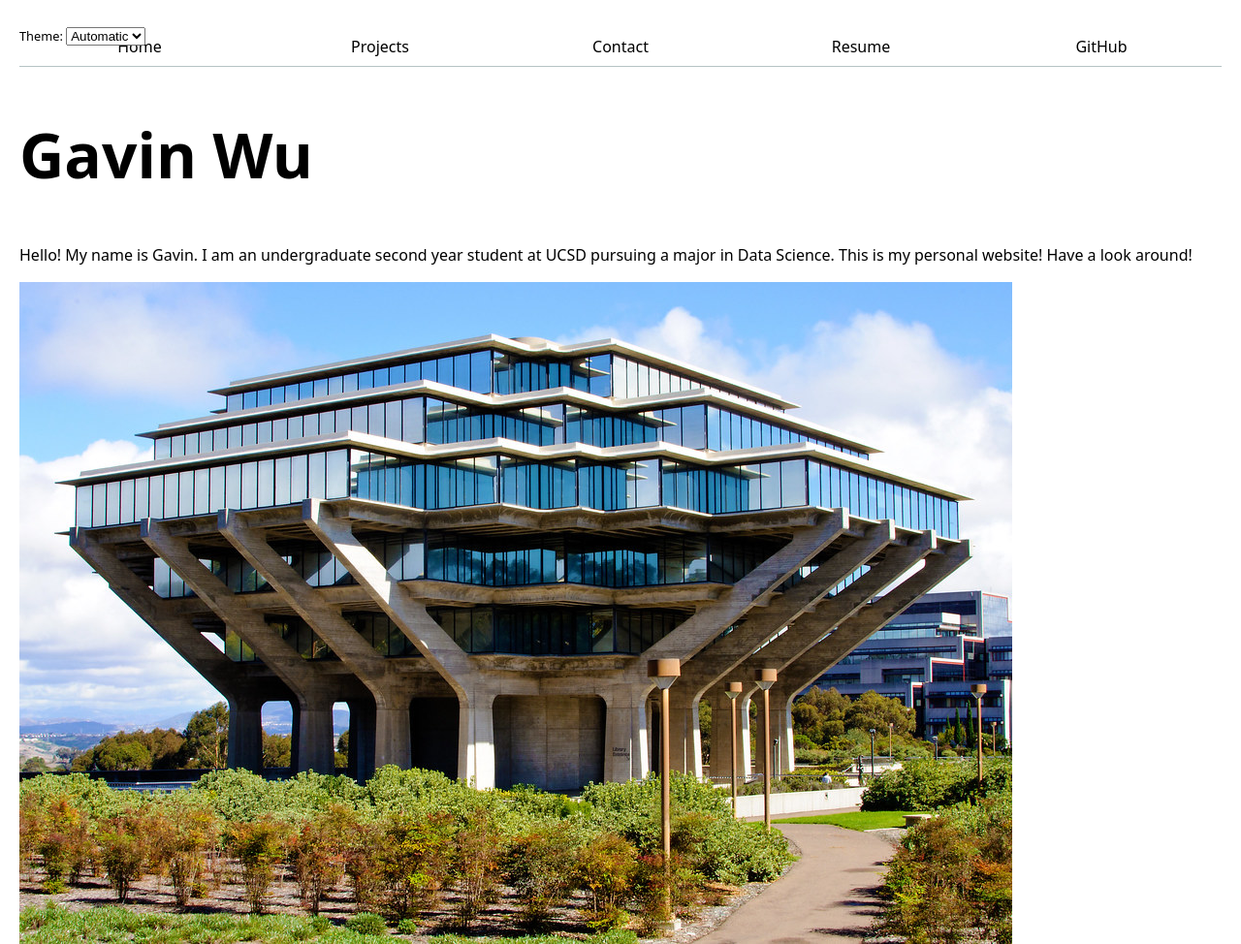
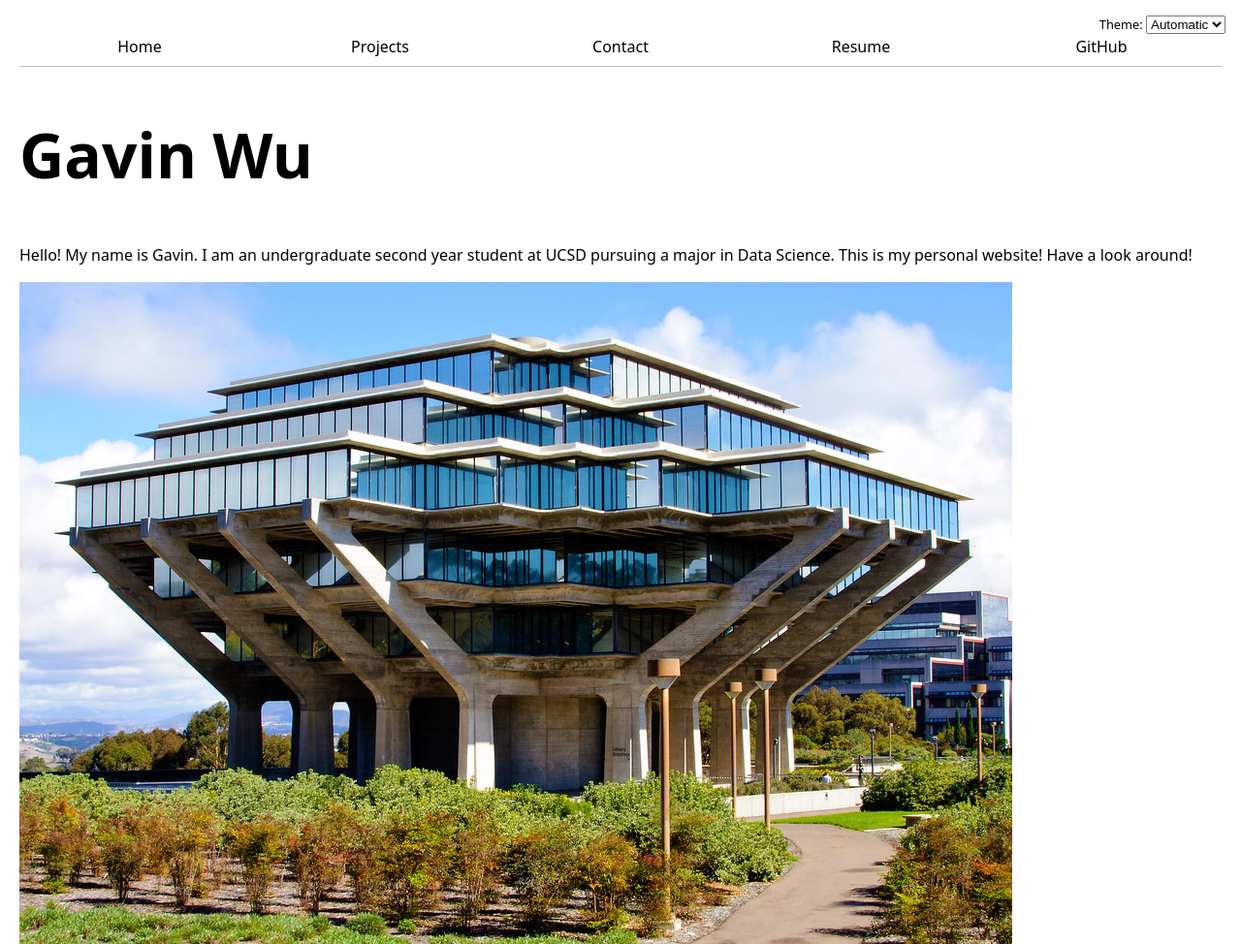
Before and after one commit to Gavin55555555555555/portfolio, a plain HTML site: page index.html in a window 1280 px wide. Shown: the whole page at 97% size. Drawn offline with Linux system fonts and the light colour scheme.

Commit message:
Update styles.css

```diff
--- a/styles.css
+++ b/styles.css
@@ -113,7 +113,8 @@ h1{
 
 label.color-scheme{
   position: absolute;
-  offset: top 1rem right 1rem;
+  top: 1rem;
+  right: 1rem;
   font-family: inherit;
   font-size: 80%;
 }
```
